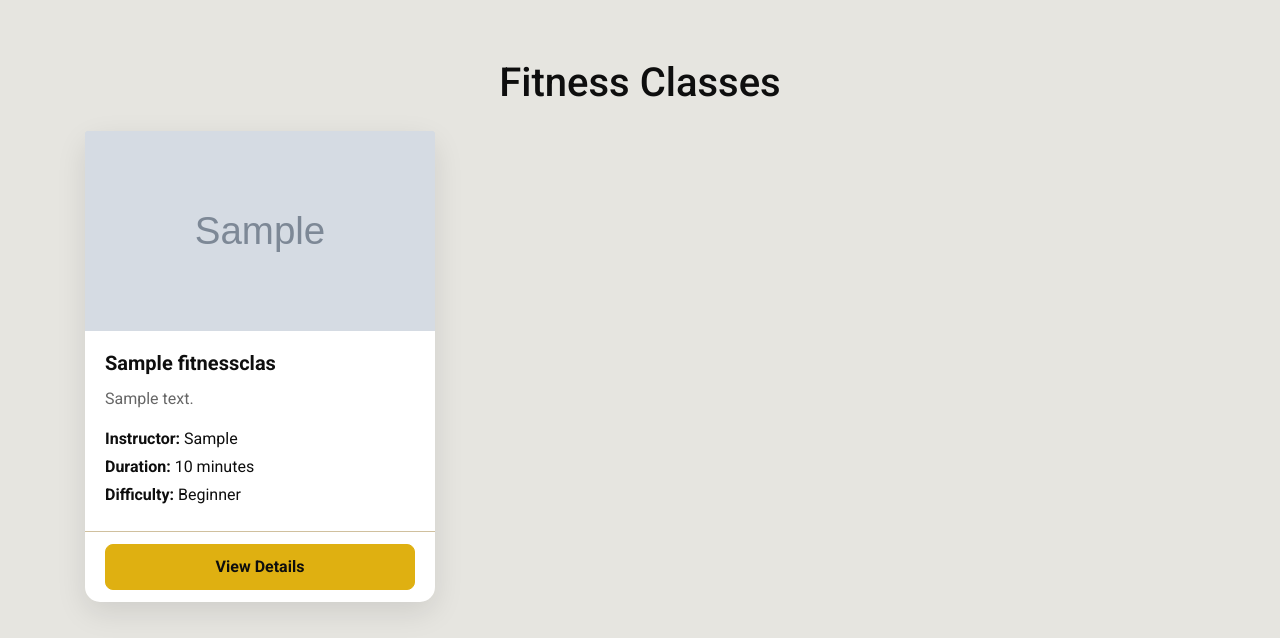
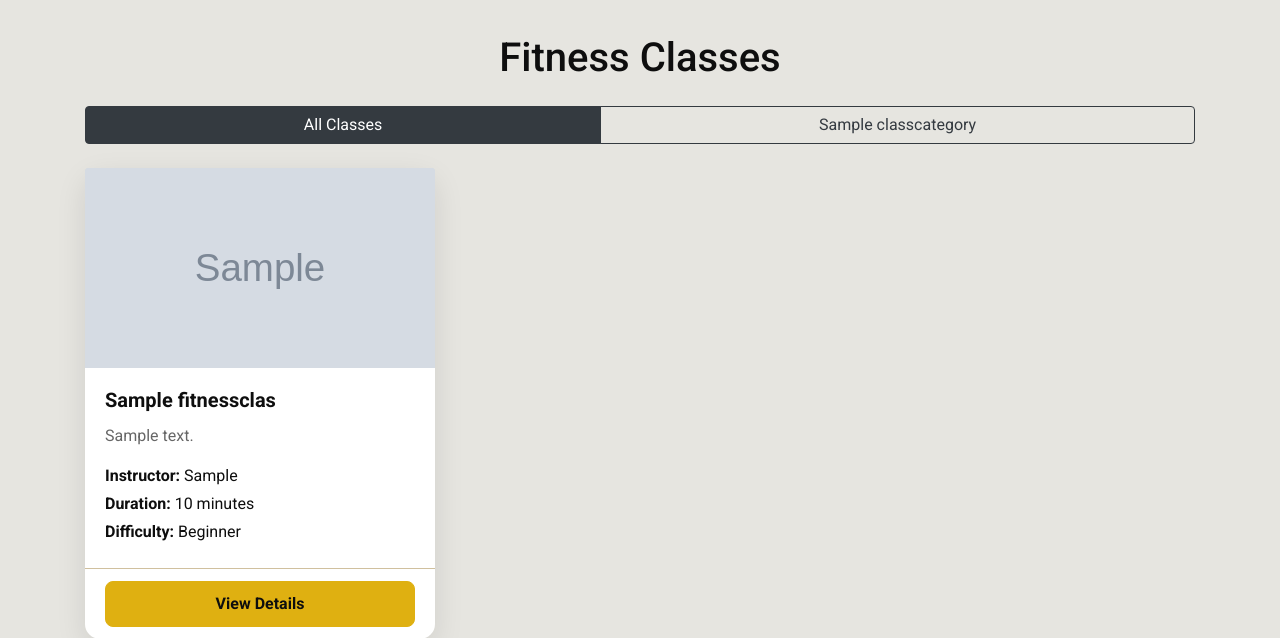
Before and after one commit to vsessvit/FitForge, a Django app: page /classes/ in a window 1280 px wide. Shown: the part 62-700 px from the top of the page. Run offline with Django 3.2, Linux system fonts and the light colour scheme; tables that the repository leaves empty hold one stand-in row (values such as "Sample post"); grey boxes marked "Sample" are stand-in pictures.

Commit message:
Add class category filtering

```diff
--- a/classes/views.py
+++ b/classes/views.py
@@ -1,13 +1,23 @@
 from django.shortcuts import render
-from .models import FitnessClass
+from .models import FitnessClass, ClassCategory
 
 
 def all_classes(request):
-    """View to show all fitness classes"""
+    """View to show all fitness classes, with filtering by category"""
     classes = FitnessClass.objects.all()
+    categories = ClassCategory.objects.all()
+    current_category = None
+
+    if request.GET:
+        if 'category' in request.GET:
+            category_name = request.GET['category']
+            classes = classes.filter(category__name=category_name)
+            current_category = ClassCategory.objects.get(name=category_name)
 
     context = {
         'classes': classes,
+        'categories': categories,
+        'current_category': current_category,
     }
 
     return render(request, 'classes/all_classes.html', context)
--- a/templates/classes/all_classes.html
+++ b/templates/classes/all_classes.html
@@ -6,6 +6,21 @@
     <div class="row">
         <div class="col-12">
             <h1 class="text-center mb-4">Fitness Classes</h1>
+        </div>
+    </div>
+
+    <!-- Category Navigation -->
+    <div class="row mb-4">
+        <div class="col-12">
+            <div class="btn-group d-flex flex-wrap justify-content-center" role="group">
+                <a href="{% url 'all_classes' %}" class="btn btn-outline-dark {% if not current_category %}active{% endif %}">All Classes</a>
+                {% for category in categories %}
+                <a href="{% url 'all_classes' %}?category={{ category.name }}"
+                   class="btn btn-outline-dark {% if current_category.name == category.name %}active{% endif %}">
+                    {{ category.friendly_name|default:category.name }}
+                </a>
+                {% endfor %}
+            </div>
         </div>
     </div>
 
```
